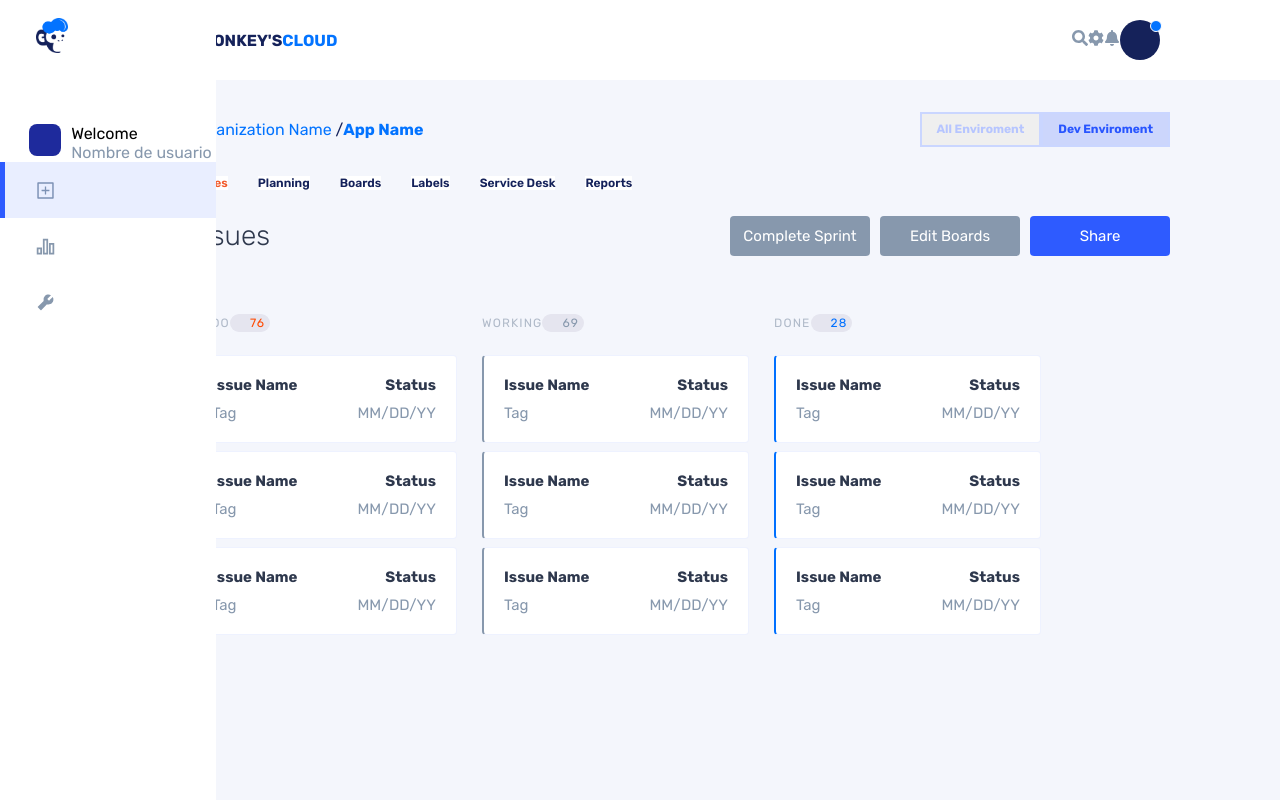
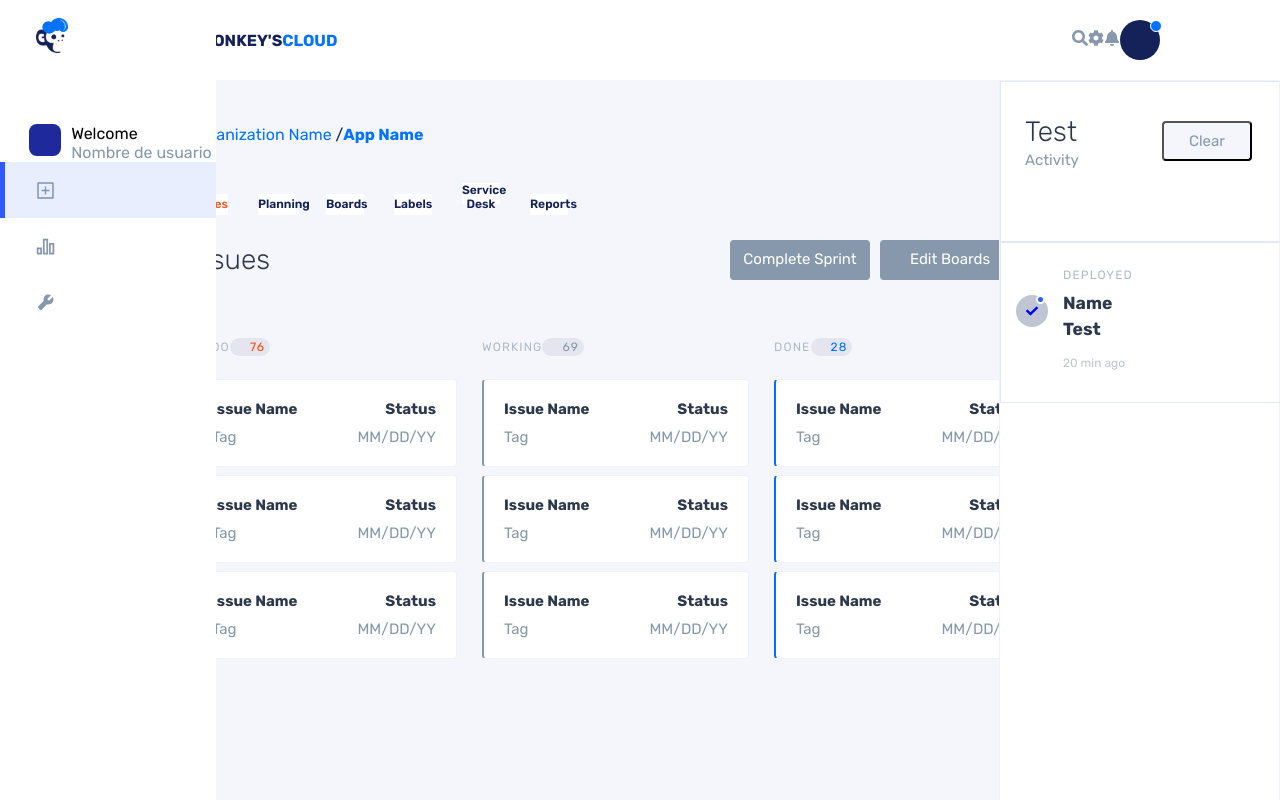
Before and after one commit to Colibri-code/Monkeys-frontend, a React (Create React App) app: page / in a window 1280 px wide. Both pictures are taken after a click on the icon 36 px from the left and 28 px from the top of the page. Built offline with nearby package versions, Linux system fonts and the light colour scheme.

Commit message:
incorporacion Historial

```diff
--- /dev/null
+++ b/src/components/historial/index.js
@@ -0,0 +1,48 @@
+import React from "react"
+import "../historial/style.scss"
+import {FaCheck} from "react-icons/fa"
+
+function Historial(){
+
+
+        return (
+
+            <div className="Historial" >
+
+             <div className="Rectangle">
+
+                 <h1 className="titulo">Test</h1>
+                 <p className="New-York-NY">Activity</p>
+
+                 <button type="submit" className="base" >Clear</button>
+
+             </div>
+
+             <div className="Rectangle">
+
+                <div className="Application">
+                <p className="New-York-N">DEPLOYED</p>
+                </div>
+
+                 <span className="Oval">
+
+                   <span className="Status">
+
+                   </span>
+                    <FaCheck className="Check"/>
+                 </span>
+
+
+                 <div className="ApplicationExample">
+                 <h3>Name</h3>
+                 <h3>Test</h3>
+                 </div>
+               <p className="lastUpdate">20 min ago</p>
+
+             </div>
+
+            </div>
+         );
+}
+
+export default Historial;
--- /dev/null
+++ b/src/components/historial/style.scss
@@ -0,0 +1,166 @@
+@import "../../sass/main.scss";
+
+
+.Historial {
+    width: 281px;
+    height: 100vh;
+    border-radius: 1px;
+    border: solid 1px rgba(46, 91, 255, 0.08);
+    background-color: #ffffff;
+    right: 0;
+    top: 80px;
+    position: fixed;
+  }
+
+  h3{
+    margin: auto;
+  }
+  .base {
+    width:90px;
+    height:40px;
+    border-radius: 4px;
+   background-color: #f4f6fc;
+   top:40px;
+   margin: 0px 30px 40px 161px;
+
+   position: absolute;
+
+  }
+
+  .Oval{
+    width: 32px;
+    height: 32px;
+    background-color: #bfc5d2;
+    border-radius: 50%;
+    margin:52px 234px 0px 15px;
+    display: block;
+    position: absolute;
+  }
+
+  .Status {
+    width: 9px;
+    height: 9px;
+    border: solid 2px #ffffff;
+    border-radius:50%;
+    background-color: #2e5bff;
+    position: absolute;
+    margin-left:20px;
+  }
+
+  .Icon-color {
+    width: 12px;
+    height: 9.6px;
+    color: #2e5bff;
+  }
+
+
+  .New-York-NY {
+    width: 54px;
+    height: 22px;
+    font-family: Rubik;
+    font-size: 15px;
+    font-weight: normal;
+    font-stretch: normal;
+    font-style: normal;
+    line-height: 1.47;
+    letter-spacing: normal;
+    color: #8798ad;
+    margin: 1px 203px auto 24px;
+  }
+
+  .titulo {
+    width: 55px;
+    height: 32px;
+    font-family: Rubik;
+    font-size: 28px;
+    font-weight: 300;
+    font-stretch: normal;
+    font-style: normal;
+    line-height: 1.14;
+    letter-spacing: normal;
+    color: #2e384d;
+    margin: 34px 202px auto 24px;
+  }
+
+  .Rectangle {
+    width: 282px;
+    height: 161px;
+    border-color: #e4e8f0;
+    border-style: solid;
+    border-width: 1px;
+
+  }
+
+
+
+  button {
+    width: 38px;
+    height: 21px;
+    font-family: Rubik;
+    font-size: 15px;
+    font-weight: 500;
+    font-stretch: normal;
+    font-style: normal;
+    line-height: 1.4;
+    letter-spacing: normal;
+    text-align: center;
+    color: #8798ad;
+  }
+
+  .Application {
+    width: 195px;
+    height: 14px;
+    font-family: Rubik;
+    font-size: 12px;
+    font-weight: 500;
+    font-stretch: normal;
+    font-style: normal;
+    line-height: normal;
+    letter-spacing: 1.13px;
+    color: #b0bac9;
+    margin:25px 24px 0px 62px;
+    position: absolute;
+  }
+
+  .Check {
+    width: 12px;
+    height: 12px;
+    margin: 10px;
+    color:blue;
+  }
+
+  .ApplicationExample {
+    width: 195px;
+    height: 44px;
+    font-family: Rubik;
+    font-size: 15px;
+    font-weight: normal;
+    font-stretch: normal;
+    font-style: normal;
+    line-height: 1.47;
+    letter-spacing: normal;
+    color: #2e384d;
+    margin:0px 24px 0px 62px;
+    top:210px;
+    position: absolute;
+  }
+  .Icon-color {
+    width: 12px;
+    height: 9.6px;
+    background-color: #2e5bff;
+  }
+
+  .lastUpdate {
+    width: 195px;
+    height: 22px;
+    font-family: Rubik;
+    font-size: 12px;
+    font-weight: normal;
+    font-stretch: normal;
+    font-style: normal;
+    line-height: 1.83;
+    letter-spacing: normal;
+    color: #bfc5d2;
+    margin:110px 24px 0px 62px;
+    position: absolute;
+  }
--- a/src/components/sidebar/index.js
+++ b/src/components/sidebar/index.js
@@ -9,15 +9,17 @@ import SidebarItem from "./sidebarItem";
 // Local
 import "./style.scss";
 import useSidebarActions from "../.././store/sidebar/actions";
+import useHistorialActions from "../../store/historial/actions"
 import { useCallback } from "react";
 import MonkeyImage from "../../assets/logo/monkey.png";
 
 function Sidebar() {
   const { state: sidebarState, toggleSidebar } = useSidebarActions();
-
+  const {  toggleHistorial} = useHistorialActions();
   const handleClick = useCallback(
     () => {
       toggleSidebar();
+      toggleHistorial();
     },
     // eslint-disable-next-line
     []
--- a/src/containers/project/index.js
+++ b/src/containers/project/index.js
@@ -4,8 +4,11 @@ import "./style.scss";
 import ProjectColumn from "../../components/projectcolumn";
 import Navbar from "../../components/navbar";
 import Sidebar from "../../components/sidebar";
+import Historial from "../../components/historial"
+import useHistorialActions from "../../store/historial/actions"
 
 const Project = () => {
+  const {state: historialState} = useHistorialActions();
   const [mode, setMode] = useState("Issues");
   const actions = [
     "Issues",
@@ -33,6 +36,8 @@ const Project = () => {
       <div className="main-content">
         <Navbar />
         <Sidebar />
+        {historialState.isHistorialVisible && (<Historial/>) }
+
         <div className="app">
           <div className="project-page">
             <div className="project-header">
--- /dev/null
+++ b/src/store/historial/actions.js
@@ -0,0 +1,18 @@
+import { HistorialStore } from "./store";
+import actions from "./constants";
+
+export default function useActions() {
+  const [state, dispatch] = HistorialStore.useHistorial();
+
+  function toggleHistorial(){
+    dispatch({
+      type: actions.TOGGLE_Historial_BAR
+    })
+  }
+
+  return {
+    state,
+    dispatch,
+    toggleHistorial
+  };
+}
--- /dev/null
+++ b/src/store/historial/constants.js
@@ -0,0 +1,3 @@
+export default {
+    TOGGLE_Historial_BAR: "TOGGLE_Historial_BAR"
+  };
--- /dev/null
+++ b/src/store/historial/store.js
@@ -0,0 +1,40 @@
+import React, { createContext, useContext, useReducer } from "react";
+
+import actions from "./constants";
+
+const defaultState = {
+  isHistorialVisible: false
+};
+
+const reducer = (state = defaultState, action = {}) => {
+  const { type } = action;
+  switch (type) {
+    case actions.TOGGLE_Historial_BAR:
+      return {
+        ...state,
+        isHistorialVisible: !state.isHistorialVisible,
+      };
+    default: {
+      return state;
+    }
+  }
+};
+
+const State = createContext(null);
+const Dispatch = createContext(null);
+
+export function Provider({ children }) {
+  const [state, dispatch] = useReducer(reducer, defaultState);
+  return (
+    <State.Provider value={state}>
+      <Dispatch.Provider value={dispatch}>{children}</Dispatch.Provider>
+    </State.Provider>
+  );
+}
+
+export const HistorialStore = {
+  State,
+  Dispatch,
+  Provider,
+  useHistorial: () => [useContext(State), useContext(Dispatch)],
+};
--- a/src/store/index.js
+++ b/src/store/index.js
@@ -3,8 +3,8 @@ import React, { memo, cloneElement } from "react";
 // Local
 import { AuthStore } from "./auth/store";
 import { SidebarStore } from "./sidebar/store";
-
-const providers = [<AuthStore.Provider />, <SidebarStore.Provider />];
+import {HistorialStore} from "./historial/store"
+const providers = [<AuthStore.Provider />, <SidebarStore.Provider />,<HistorialStore.Provider/>];
 
 const Store = ({ children: initial }) =>
   providers.reduce(
```
